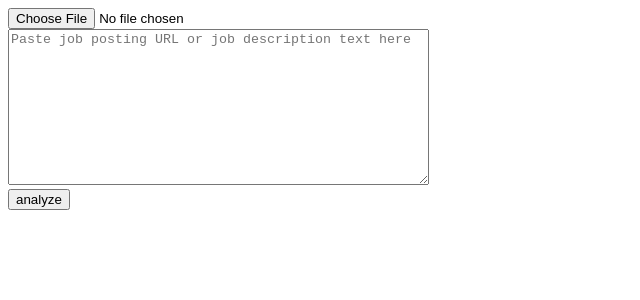
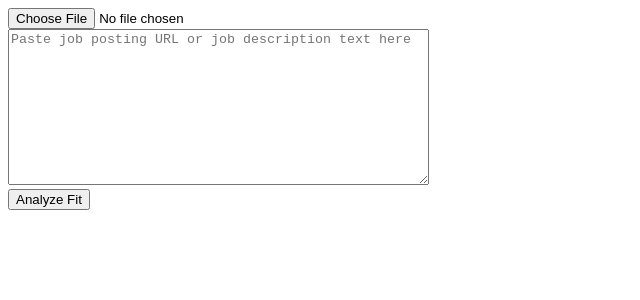
Before and after one commit to wahidrahim/role-report-ai, a Next.js app: page / in a window 1280 px wide. Shown: the top 300 px of the page, without its empty margins (0-640 px from the left). Built offline with nearby package versions, Linux system fonts and the light colour scheme.

Commit message:
feat: implement job fit analysis feature with API integration

```diff
--- /dev/null
+++ b/app/api/analyze-fit/route.ts
@@ -0,0 +1,43 @@
+import { streamText } from 'ai';
+import { NextRequest, NextResponse } from 'next/server';
+
+export async function POST(request: NextRequest) {
+  try {
+    const body = await request.json();
+    const { resumeText, jobDescription } = body;
+
+    // Validate required fields
+    if (!resumeText || !jobDescription) {
+      return NextResponse.json(
+        { error: 'Both resume text and job description are required' },
+        { status: 400 },
+      );
+    }
+
+    const result = streamText({
+      model: 'openai/gpt-4o-mini',
+      prompt: `Analyze how well this resume fits the job description. Provide a comprehensive analysis including:
+
+1. Fit Score (0-100)
+2. Key Strengths - specific skills and experiences that match
+3. Weaknesses/Gaps - areas where the resume doesn't align with the job requirements
+4. Recommendations - actionable suggestions to improve the resume for this role
+
+Resume:
+${resumeText}
+
+Job Description:
+${jobDescription}
+
+Please format your response in a clear, structured way.`,
+    });
+
+    return result.toTextStreamResponse();
+  } catch (error) {
+    console.error('Error analyzing fit:', error);
+    return NextResponse.json(
+      { error: 'Failed to analyze fit. Please try again.' },
+      { status: 500 },
+    );
+  }
+}
--- a/app/components/ResumeUploader.tsx
+++ b/app/components/ResumeUploader.tsx
@@ -44,7 +44,6 @@ export default function ResumeUploader() {
 
         setResumeText(extractedText);
         setResumeFileName(file.name);
-        console.log('Extracted PDF text:', extractedText);
       } catch (error) {
         console.error('Failed to parse PDF:', error);
       } finally {
--- a/app/page.tsx
+++ b/app/page.tsx
@@ -3,20 +3,74 @@
 import dynamic from 'next/dynamic';
 import { ChangeEvent, useState } from 'react';
 
-// Dynamically import ResumeUploader with SSR disabled
-const ResumeUploader = dynamic(() => import('./components/ResumeUploader'), {
-  ssr: false,
-});
+import { useResumeStore } from '@/stores/resumeStore';
+
+const ResumeUploader = dynamic(() => import('./components/ResumeUploader'), { ssr: false });
 
 export default function Home() {
   const [jobDescription, setJobDescription] = useState<string>('');
+  const [isLoading, setIsLoading] = useState(false);
+  const [completion, setCompletion] = useState<string>('');
+  const [error, setError] = useState<string | null>(null);
+  const { resumeText } = useResumeStore();
 
   const handleJobDescriptionChange = (e: ChangeEvent<HTMLTextAreaElement>) => {
     setJobDescription(e.target.value);
   };
 
-  const handleSubmit = () => {
-    console.log('Job description:', jobDescription);
+  const handleSubmit = async () => {
+    // Validate inputs
+    if (!resumeText) {
+      setError('Please upload a resume first');
+      return;
+    }
+
+    if (!jobDescription.trim()) {
+      setError('Please enter a job description');
+      return;
+    }
+
+    setIsLoading(true);
+    setError(null);
+    setCompletion('');
+
+    try {
+      const response = await fetch('/api/analyze-fit', {
+        method: 'POST',
+        headers: { 'Content-Type': 'application/json' },
+        body: JSON.stringify({
+          resumeText,
+          jobDescription,
+        }),
+      });
+
+      if (!response.ok) {
+        const errorData = await response.json().catch(() => ({ error: 'Failed to analyze fit' }));
+        throw new Error(errorData.error || 'Failed to analyze fit');
+      }
+
+      // Handle streaming response
+      const reader = response.body?.getReader();
+      const decoder = new TextDecoder();
+
+      if (!reader) {
+        throw new Error('No response body');
+      }
+
+      while (true) {
+        const { done, value } = await reader.read();
+        if (done) {
+          break;
+        }
+
+        const chunk = decoder.decode(value, { stream: true });
+        setCompletion((prev) => prev + chunk);
+      }
+    } catch (err: unknown) {
+      setError(err instanceof Error ? err.message : 'An unexpected error occurred');
+    } finally {
+      setIsLoading(false);
+    }
   };
 
   return (
@@ -34,10 +88,17 @@ export default function Home() {
         ></textarea>
       </div>
       <div>
-        <button type="button" onClick={handleSubmit}>
-          analyze
+        <button type="button" onClick={handleSubmit} disabled={isLoading}>
+          {isLoading ? 'Analyzing...' : 'Analyze Fit'}
         </button>
       </div>
+      {error && <div style={{ color: 'red', marginTop: '10px' }}>{error}</div>}
+      {completion && (
+        <div style={{ marginTop: '20px', whiteSpace: 'pre-wrap' }}>
+          <h3>Analysis Results:</h3>
+          <div>{completion}</div>
+        </div>
+      )}
     </div>
   );
 }
--- a/package.json
+++ b/package.json
@@ -10,6 +10,8 @@
     "format": "prettier --write ."
   },
   "dependencies": {
+    "@ai-sdk/openai": "^2.0.80",
+    "ai": "^5.0.108",
     "next": "16.0.8",
     "pdfjs-dist": "^5.4.449",
     "react": "19.2.1",
```
Also changed, not shown: eslint.config.mjs (+3 -4 lines), 1 other file (tests, documents, lock files or other folders).
